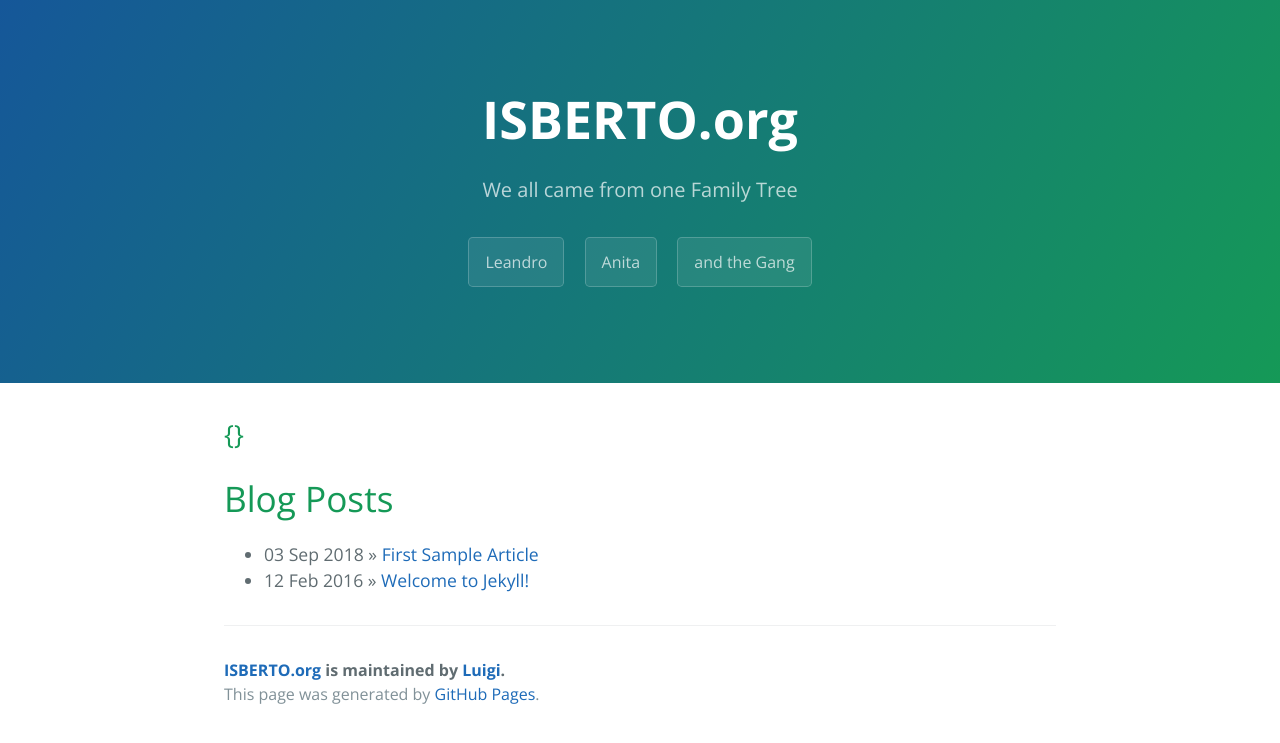
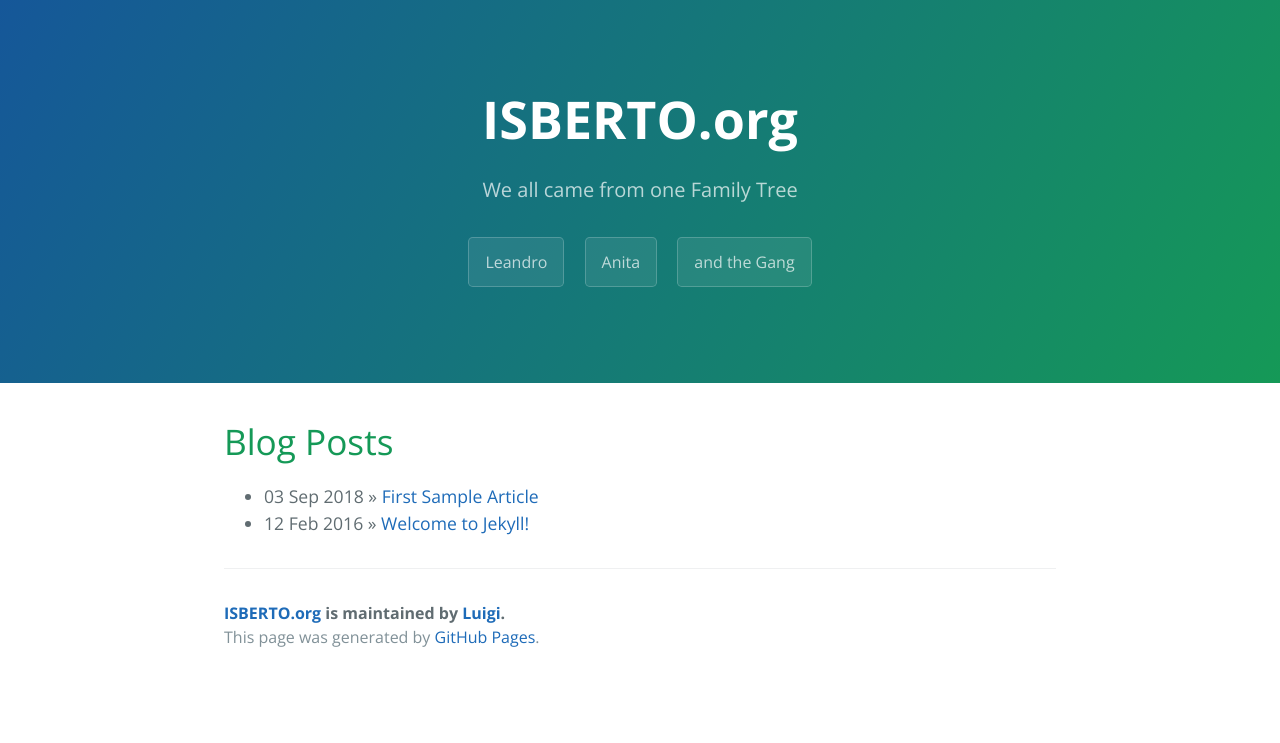
Before and after one commit to icebert04/ISBERTO, a Jekyll site: the page built from index.html, in a window 1280 px wide. Shown: the top 743 px of the page. Built offline with Jekyll 4.4.1, drawn with Linux system fonts in a browser that asks for light colours; nearby versions of some CDN libraries; library files that are not in the unit come from our copies; the list of posts is cut into pages by our own code.

Commit message:
Update index.html

```diff
--- a/index.html
+++ b/index.html
@@ -1,11 +1,11 @@
 ---
-layout: post
+layout: default
 title: {{ site.name }}
 ---
 
 <div id="home">
   <h1>Blog Posts</h1>
-  <ul class="posts">
+  <ul class="page">
     {% for post in site.posts %}
       <li><span>{{ post.date | date_to_string }}</span> &raquo; <a href="{{ site.baseurl }}{{ post.url }}">{{ post.title }}</a></li>
     {% endfor %}
```
